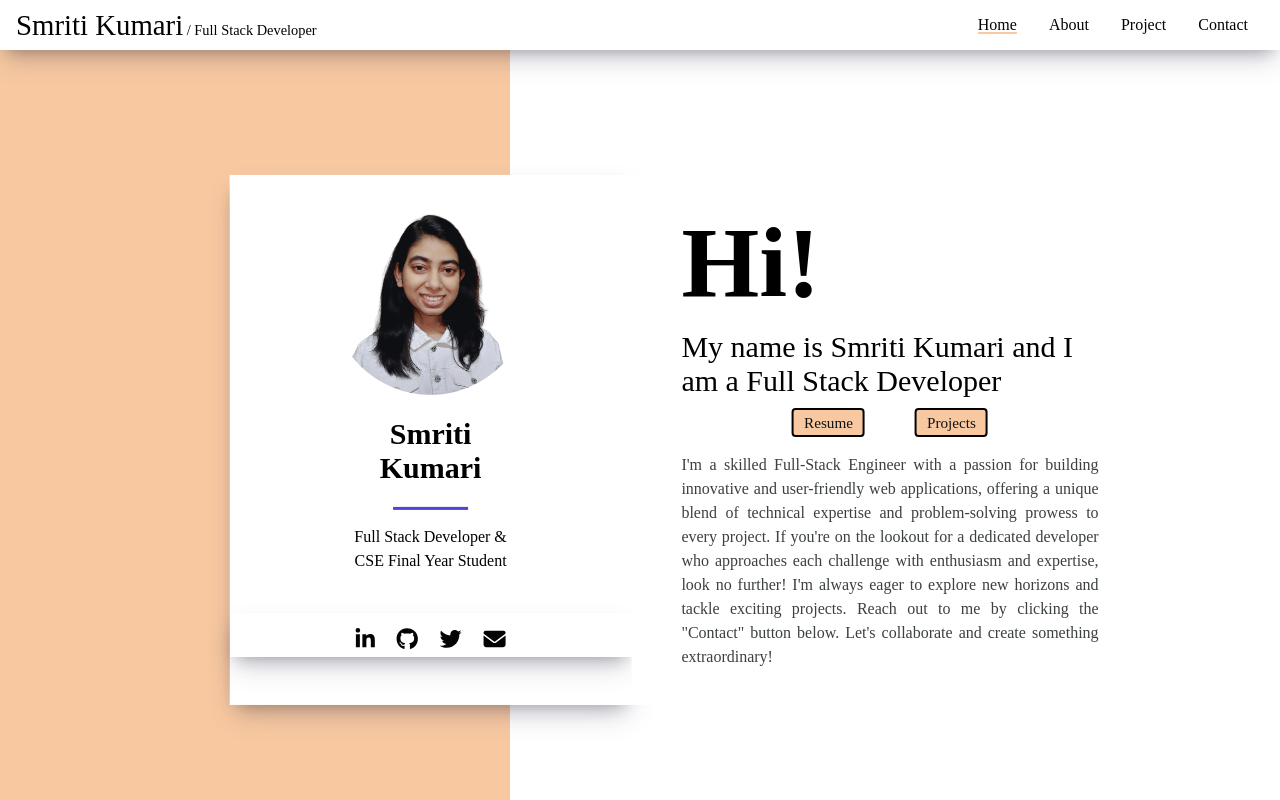
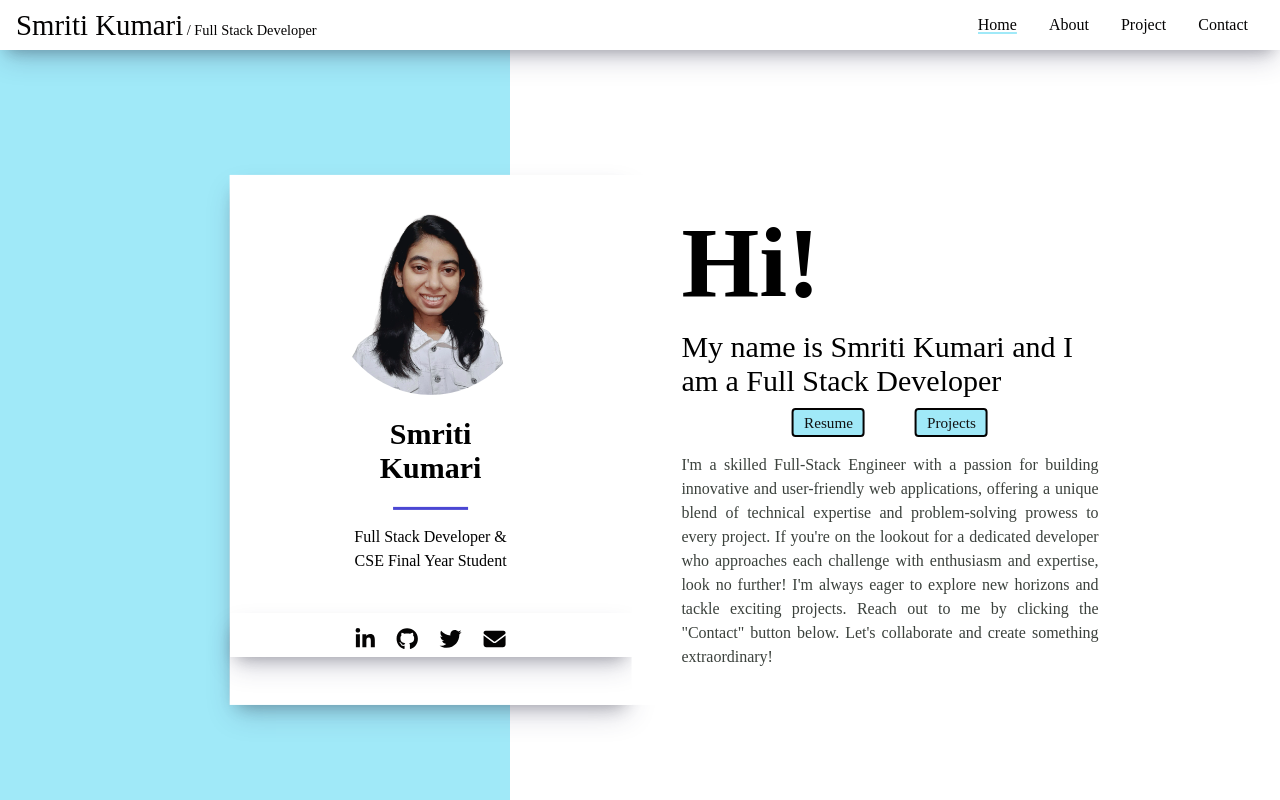
Before and after one commit to smriti-sk/smritikumari, a React (Create React App) app: page / in a window 1280 px wide. Shown: the top 800 px of the page. Built offline with nearby package versions, Linux system fonts and the light colour scheme; a web font is replaced by a local one.

Commit message:
netlify deploy

```diff
--- a/src/App.css
+++ b/src/App.css
@@ -3,7 +3,7 @@
 :root {
   --black: #040303;
   --white: #ffffff;
-  --seablue: #f8c9a0;
+  --seablue: #a0e9f8;
   --grey: #3b413c;
   --blue: #4b47d3;
 
```
